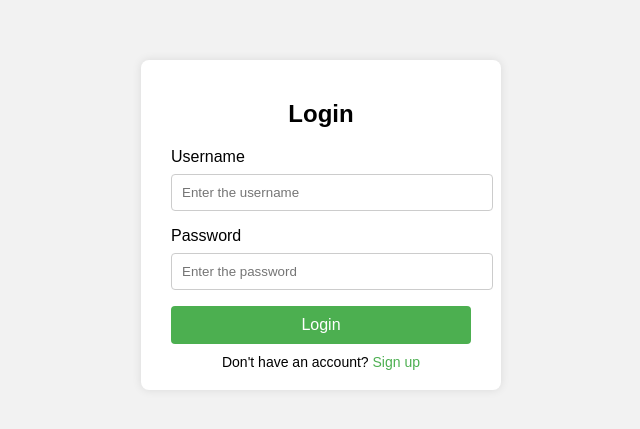
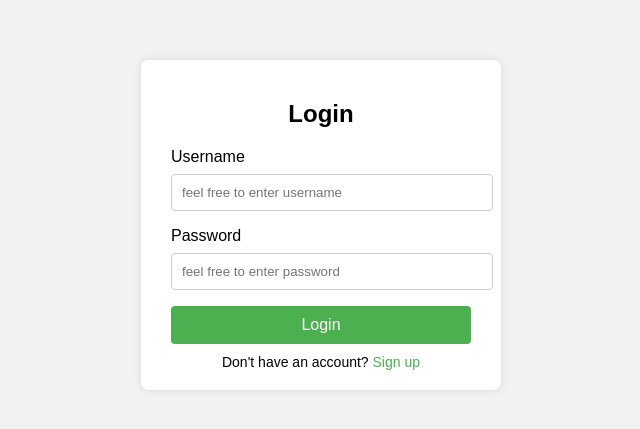
Before and after one commit to ashajakkana26/my-profile, a plain HTML site: page public/index.html in a window 1280 px wide. Shown: the part 183-612 px from the top of the page, 319-959 px from the left. Drawn offline with Linux system fonts and the light colour scheme.

```diff
--- a/public/index.html
+++ b/public/index.html
@@ -67,10 +67,10 @@
     <h2>Login</h2>
     <form>
       <label for="username">Username</label>
-      <input type="text" id="username" name="username" placeholder="Enter the username" required>
+      <input type="text" id="username" name="username" placeholder="feel free to enter username" required>
 
       <label for="password">Password</label>
-      <input type="password" id="password" name="password" placeholder="Enter the password" required>
+      <input type="password" id="password" name="password" placeholder="feel free to enter password" required>
 
       <button type="submit">Login</button>
 
```
